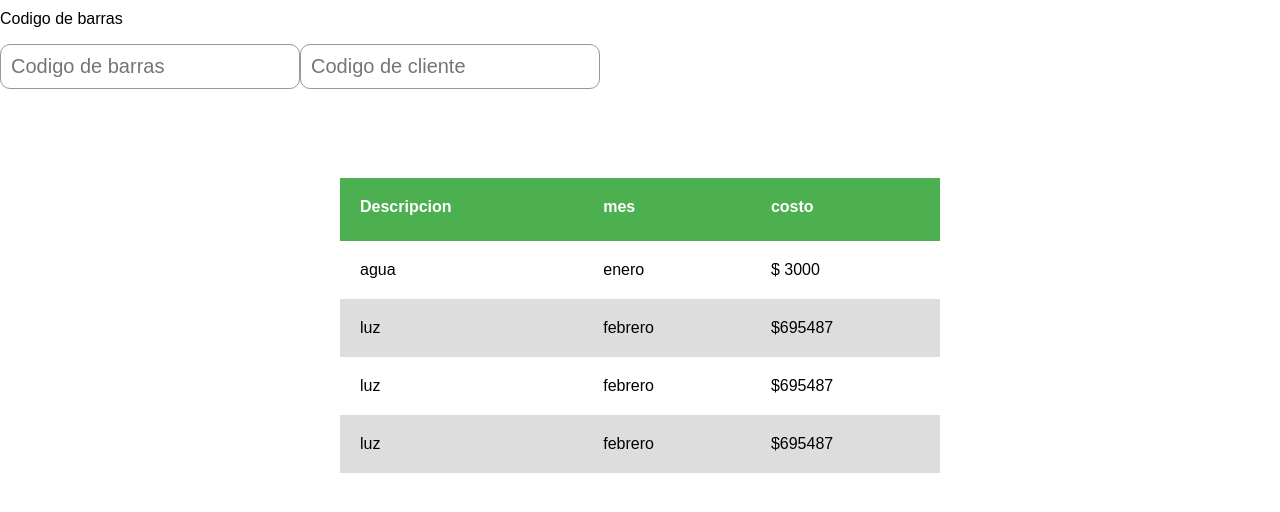
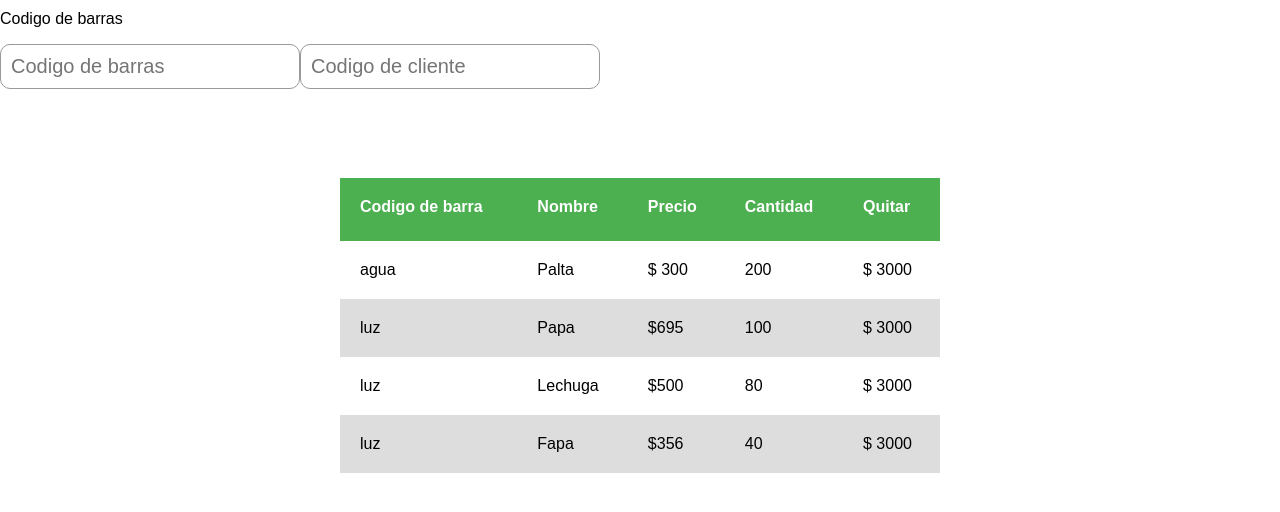
Before and after one commit to MartinianoForte/MarketNow, a plain HTML site: page Index/vender-producto.html in a window 1280 px wide. Shown: the part 78-590 px from the top of the page. Drawn offline with Linux system fonts and the light colour scheme.

Commit message:
Update vender-producto.html

```diff
--- a/Index/vender-producto.html
+++ b/Index/vender-producto.html
@@ -26,21 +26,21 @@
     <table class="table">
         <thead>
             <tr>
-                <th>Descripcion</th><th>mes</th><th>costo</th>
+                <th>Codigo de barra</th><th>Nombre</th><th>Precio</th><th>Cantidad</th><th>Quitar</th>
             </tr>
         </thead>
 
         <tr>
-            <td>agua</td><td>enero</td><td>$ 3000</td>
+            <td>agua</td><td>Palta</td><td>$ 300</td><td>200</td><td>$ 3000</td>
         </tr>
         <tr>
-            <td>luz</td><td>febrero</td><td>$695487</td>
+            <td>luz</td><td>Papa</td><td>$695</td><td>100</td><td>$ 3000</td>
         </tr>
         <tr>
-            <td>luz</td><td>febrero</td><td>$695487</td>
+            <td>luz</td><td>Lechuga</td><td>$500</td><td>80</td><td>$ 3000</td>
         </tr>
         <tr>
-            <td>luz</td><td>febrero</td><td>$695487</td>
+            <td>luz</td><td>Fapa</td><td>$356</td><td>40</td><td>$ 3000</td>
         </tr>
     </table>
 </div>
```
